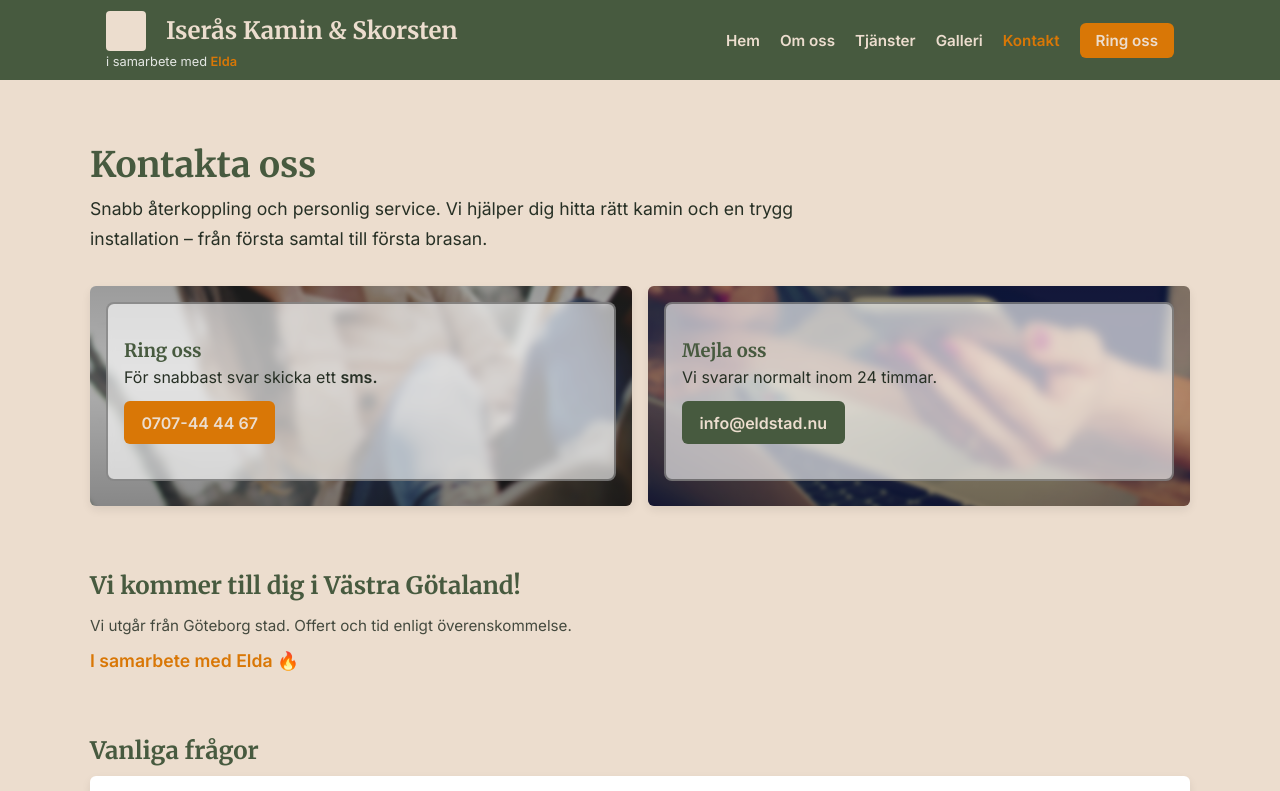
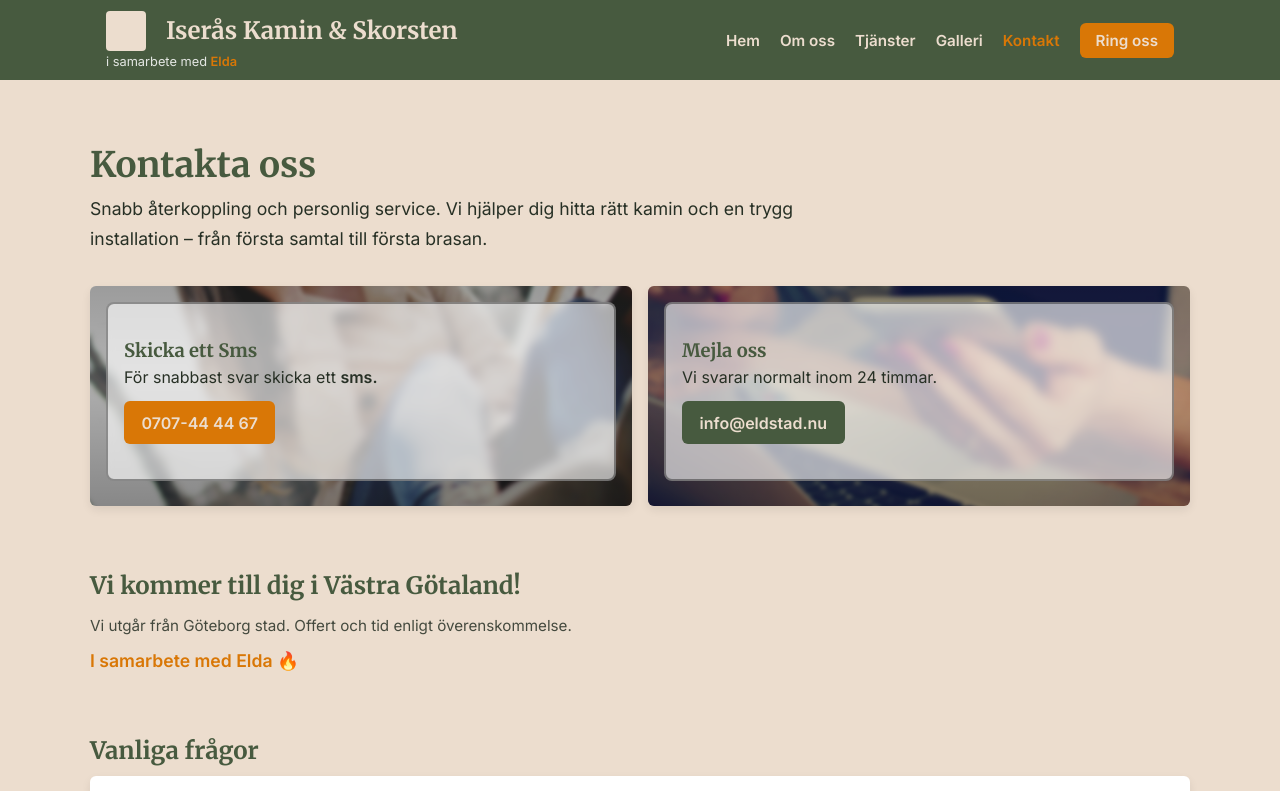
Before and after one commit to Erm0es/iser-s, a React (Vite) app in the folder iserås/client/: page /kontakt in a window 1280 px wide. Shown: the top 791 px of the page. Built offline with nearby package versions, Linux system fonts and the light colour scheme.

Commit message:
small fixes in writing

```diff
--- a/iserås/client/src/pages/aboutPage/AboutPage.tsx
+++ b/iserås/client/src/pages/aboutPage/AboutPage.tsx
@@ -8,7 +8,7 @@ export default function AboutPage() {
           <p className="about__eyebrow">Om Iserås</p>
           <h1 className="about__title">Värme, trygghet och hantverk</h1>
           <p className="about__lead">
-            På Iserås Skorsten & Kamin arbetar vi med installation, renovering
+            Vi på Iserås Skorsten & Kamin arbetar med installation, renovering
             och rådgivning för att skapa trygga och hållbara lösningar för
             hemmet. För oss handlar det inte bara om funktion, utan också om
             känslan av värme, trivsel och kvalitet.
@@ -48,7 +48,7 @@ export default function AboutPage() {
         <div className="about__container">
           <div className="about__sectionIntro">
             <p className="about__eyebrow">Det som är viktigt för oss</p>
-            <h2 className="about__sectionTitle">Så vill vi att det ska kännas att anlita Iserås</h2>
+            <h2 className="about__sectionTitle">Så vill vi att det ska kännas för dig att anlita Iserås!</h2>
           </div>
 
           <div className="about__cards">
--- a/iserås/client/src/pages/contactPage/ContactPage.tsx
+++ b/iserås/client/src/pages/contactPage/ContactPage.tsx
@@ -19,7 +19,7 @@ export default function ContactPage() {
           {/* CALL */}
           <article className="contact-card call-card">
             <div className="contact-card__glass">
-              <h3>Ring oss</h3>
+              <h3>Skicka ett Sms</h3>
               <p>För snabbast svar skicka ett <strong>sms.</strong></p>
               <a className="btn btn--primary" href="tel:+46707444467">0707-44 44 67</a>
             </div>
```
